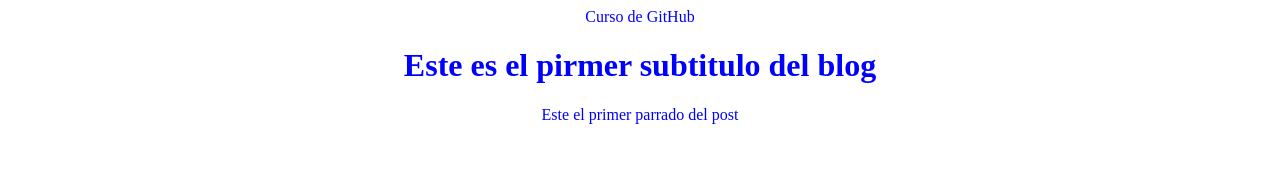
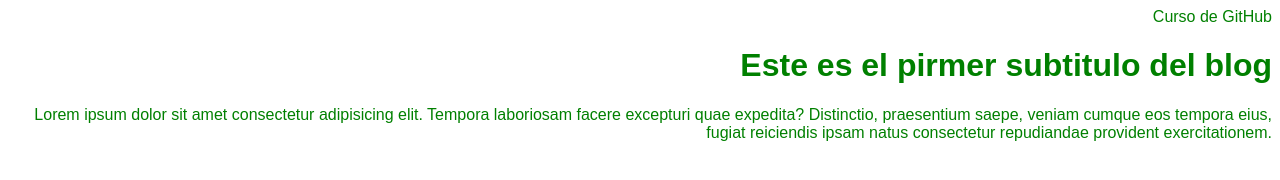
Before and after one commit to aeurza/Blog-de-pruebas, a plain HTML site: page blogpost.html in a window 1280 px wide. Drawn offline with Linux system fonts and the light colour scheme.

Commit message:
Commit al blogpost

```diff
--- a/blogpost.html
+++ b/blogpost.html
@@ -12,6 +12,6 @@
     </head>
     <body>
         <h1>Este es el pirmer subtitulo del blog</h1>
-            <p>Este el primer parrado del post</p>
+            <p>Lorem ipsum dolor sit amet consectetur adipisicing elit. Tempora laboriosam facere excepturi quae expedita? Distinctio, praesentium saepe, veniam cumque eos tempora eius, fugiat reiciendis ipsam natus consectetur repudiandae provident exercitationem.</p>
     </body>
 </html>
--- a/css/estilos.css
+++ b/css/estilos.css
@@ -1,5 +1,5 @@
 body
 {
-    color: blue;
-    text-align: center;
-    font-family: "nunito";
+    color: green;
+    text-align: right;
+    font-family: "arial";
```
